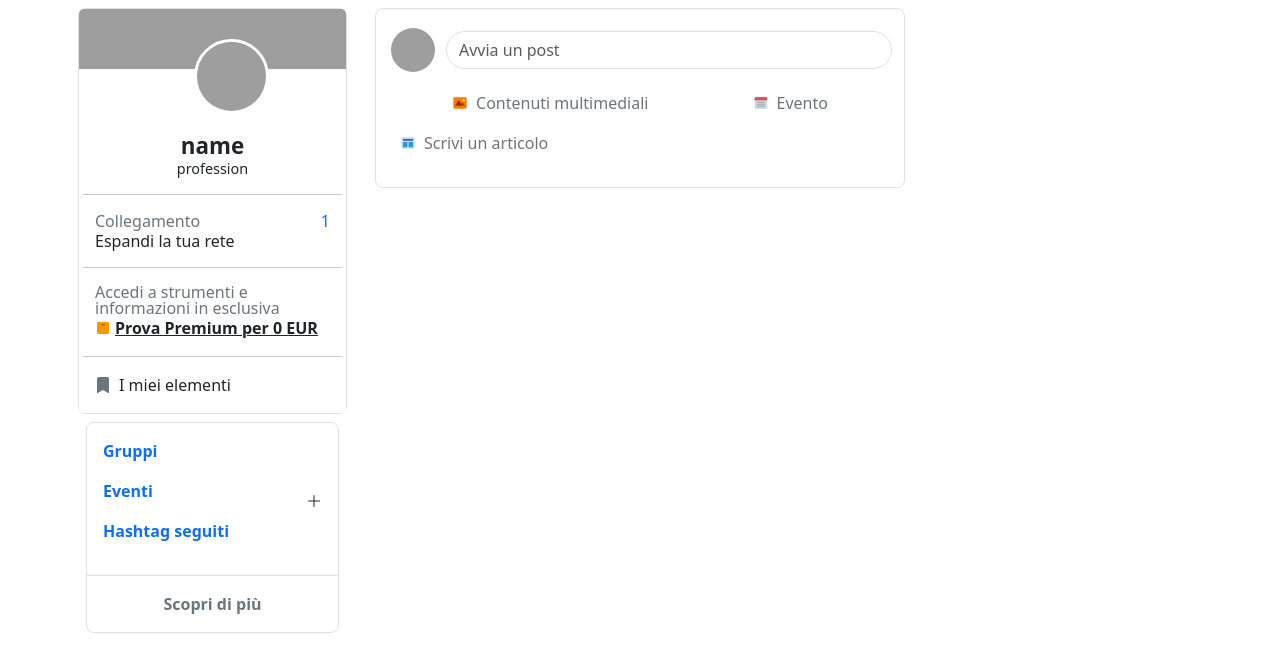
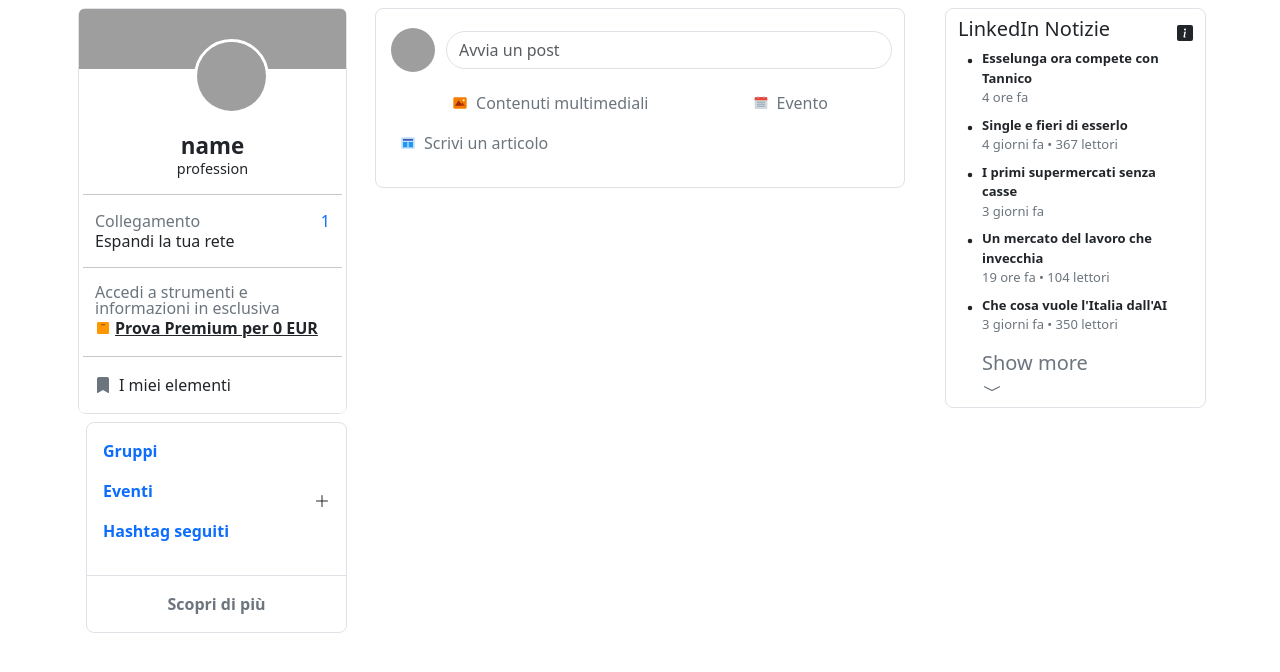
Before and after one commit to OleksandrLarionov/Build-Week-3-Team-1, a React (Create React App) app in the folder linkedin-clone/: page / in a window 1280 px wide. Shown: the top 672 px of the page. Built offline with nearby package versions, Linux system fonts and the light colour scheme; grey boxes are pictures that could not be loaded.

Commit message:
add component News

```diff
--- a/linkedin-clone/src/App.css
+++ b/linkedin-clone/src/App.css
@@ -50,3 +50,7 @@
 .bottom-part:hover {
   background-color: rgb(216, 216, 216);
 }
+
+.text-size {
+  font-size: 13px;
+}
--- a/linkedin-clone/src/components/DiscoverMore.jsx
+++ b/linkedin-clone/src/components/DiscoverMore.jsx
@@ -3,7 +3,7 @@
 
 const DiscoverMore = () => {
   return (
-    <Row className="px-0 mb-1 border rounded-3 m-1 flex-column">
+    <Row className="px-0 mb-1 border rounded-3 m-1 flex-column w-100">
       <Col className="p-3 d-flex justify-content-between align-items-center">
         <div className="text-primary fw-bold  ">
           <p>Gruppi</p>
--- a/linkedin-clone/src/components/Home.jsx
+++ b/linkedin-clone/src/components/Home.jsx
@@ -2,6 +2,7 @@
 import ShowProfile from './ShowProfile'
 import DiscoverMore from './DiscoverMore'
 import CreatePost from './CreatePost'
+import News from './News'
 
 const Home = () => {
   return (
@@ -14,7 +15,9 @@
         <Col sm={12} md={6}>
           <CreatePost />
         </Col>
-        <Col sm={12} md={3}></Col>
+        <Col sm={12} md={3}>
+          <News />
+        </Col>
       </Row>
     </Container>
   )
--- /dev/null
+++ b/linkedin-clone/src/components/News.jsx
@@ -0,0 +1,71 @@
+import { Col, Row } from 'react-bootstrap'
+import { BsChevronCompactDown, BsDot, BsInfoSquareFill } from 'react-icons/bs'
+
+const News = () => {
+  return (
+    <Row className="px-0 mb-1 border rounded-3 m-2 w-100 flex-column">
+      <Col className="d-flex justify-content-between align-items-center mt-2">
+        <h5>LinkedIn Notizie</h5>
+        <BsInfoSquareFill />
+      </Col>
+      <Col>
+        <Row className="flex-column">
+          <Col className="d-flex text-size justify-content-start bottom-part mb-2">
+            <div>
+              <BsDot className="fs-4" />
+            </div>
+            <div>
+              <p className="mb-0 fw-bold">Esselunga ora compete con Tannico</p>
+              <p className="mb-0 text-secondary">4 ore fa</p>
+            </div>
+          </Col>
+          <Col className="d-flex text-size justify-content-start bottom-part mb-2">
+            <div>
+              <BsDot className="fs-4" />
+            </div>
+            <div>
+              <p className="mb-0 fw-bold">Single e fieri di esserlo</p>
+              <p className="mb-0 text-secondary">4 giorni fa • 367 lettori</p>
+            </div>
+          </Col>
+          <Col className="d-flex text-size justify-content-start bottom-part mb-2">
+            <div>
+              <BsDot className="fs-4" />
+            </div>
+            <div>
+              <p className="mb-0 fw-bold">I primi supermercati senza casse</p>
+              <p className="mb-0 text-secondary">3 giorni fa</p>
+            </div>
+          </Col>
+          <Col className="d-flex text-size justify-content-start bottom-part mb-2">
+            <div>
+              <BsDot className="fs-4" />
+            </div>
+            <div>
+              <p className="mb-0 fw-bold">
+                Un mercato del lavoro che invecchia
+              </p>
+              <p className="mb-0 text-secondary">19 ore fa • 104 lettori</p>
+            </div>
+          </Col>
+          <Col className="d-flex text-size justify-content-start bottom-part mb-2">
+            <div>
+              <BsDot className="fs-4" />
+            </div>
+            <div>
+              <p className="mb-0 fw-bold">Che cosa vuole l'Italia dall'AI</p>
+              <p className="mb-0 text-secondary">3 giorni fa • 350 lettori</p>
+            </div>
+          </Col>
+        </Row>
+      </Col>
+      <Col className="mt-2 ms-4">
+        <h5 className="text-secondary bottom-part w-50">
+          Show more <BsChevronCompactDown />
+        </h5>
+      </Col>
+    </Row>
+  )
+}
+
+export default News
--- a/linkedin-clone/src/components/ShowProfile.jsx
+++ b/linkedin-clone/src/components/ShowProfile.jsx
@@ -5,7 +5,7 @@
 const ShowProfile = () => {
   return (
     <Row>
-      <Col className="px-0 mb-1 border rounded-3 m-2">
+      <Col className="px-0 mb-1 border rounded-3 m-2 w-100">
         <Card
           className="position-relative border-0"
           style={{ border: '1px solid rgb(223,222,219)' }}
```
